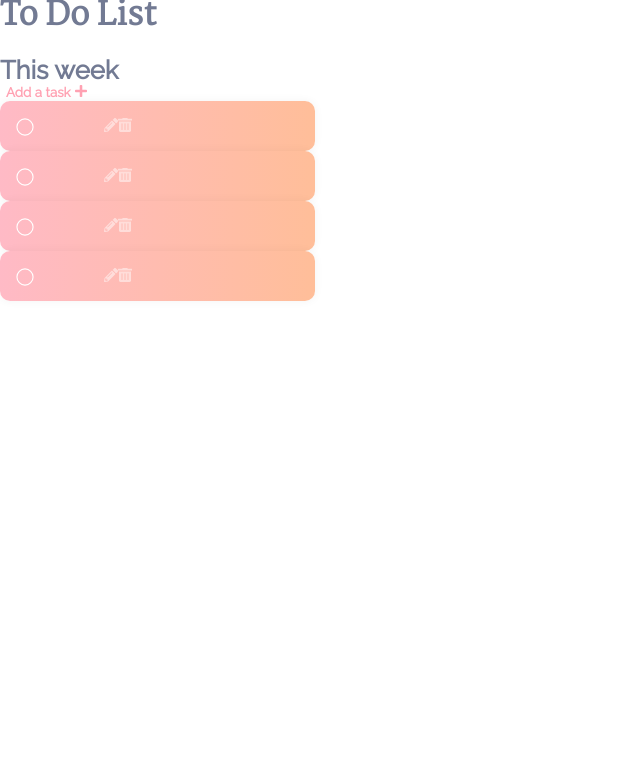
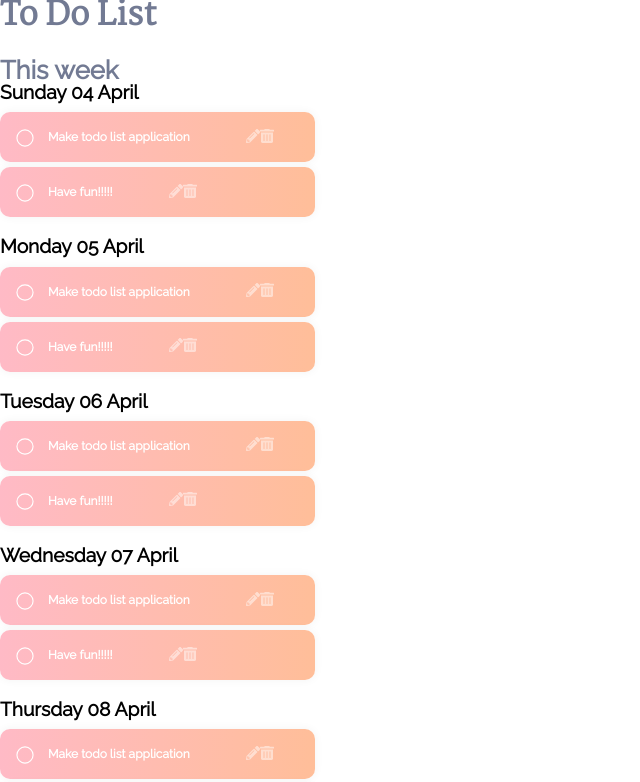
Before and after one commit to Wonjuny0804/React-Todo, a React (Create React App) app in the folder todolist/: page / in a window 1280 px wide. Shown: the top 782 px of the page, without its empty margins (0-640 px from the left). Built offline with nearby package versions, Linux system fonts and the light colour scheme.

Commit message:
fix: Resolve error

```diff
--- a/todolist/src/App/App.js
+++ b/todolist/src/App/App.js
@@ -1,16 +1,12 @@
 import AddTodoButton from 'components/AddTodoButton/AddTodoButton';
-import { TodoItem } from 'containers';
+import { TodoItem, WeeklyTodoList } from 'containers';
 import Header from 'containers/Header/Header';
 
 function App() {
   return (
     <div className="App">
       <Header />
-      <AddTodoButton />
-      <TodoItem />
-      <TodoItem />
-      <TodoItem />
-      <TodoItem />
+      <WeeklyTodoList />
     </div>
   );
 }
--- a/todolist/src/components/index.js
+++ b/todolist/src/components/index.js
@@ -4,3 +4,4 @@ export { default as Checkbox } from './Checkbox/Checkbox';
 export { default as Button } from './Button/Button';
 export { default as Icon } from './Icon/Icon';
 export { default as SelectBox } from './SelectBox/SelectBox';
+export { default as Heading } from './Heading/Heading';
--- a/todolist/src/containers/TodoItem/TodoItem.js
+++ b/todolist/src/containers/TodoItem/TodoItem.js
@@ -2,6 +2,7 @@ import { ContentBox, Box, Checkbox, Button } from '../../components';
 import { useState } from 'react';
 import classNames from 'classnames';
 import { editIcon, deleteIcon, completed } from './TodoItem.module.scss';
+import { useSelector, useDispatch } from 'react-redux';
 
 
 const TodoItem = ({ value }) => {
@@ -15,11 +16,18 @@ const TodoItem = ({ value }) => {
     console.log(e.target);
   };
 
+  const todo = useSelector(state => state);
+  const dispatch = useDispatch();
+  const onTodoEdit = (e) => {
+
+    console.log(e.target);
+  }
+
   return (
     <Box active={!checked}>
       <Checkbox id={'test'} checked={checked} onChange={onTodoStatusChange} />
       <ContentBox content={value} />
-      <Button type="button" shape="edit" iconClassName={editClasses} />
+      <Button type="button" shape="edit" iconClassName={editClasses} onClick={onTodoEdit}/>
       <Button type="button" shape="delete" iconClassName={deleteClasses} />
     </Box>
   );
--- a/todolist/src/containers/index.js
+++ b/todolist/src/containers/index.js
@@ -1,2 +1,5 @@
 export { default as TodoItem } from './TodoItem/TodoItem';
 export { default as Dialog } from './Dialog/Dialog';
+export { default as DailyTodoList } from './DailyTodoList/DailyTodoList'
+export { default as Header } from './Header/Header'
+export { default as WeeklyTodoList } from './WeeklyTodoList/WeeklyTodoList';
--- a/todolist/src/styles/reset.scss
+++ b/todolist/src/styles/reset.scss
@@ -166,3 +166,7 @@ button {
 textarea {
   font-family: 'Raleway', sans-serif;
 }
+
+svg {
+  pointer-events: none;
+}
```
